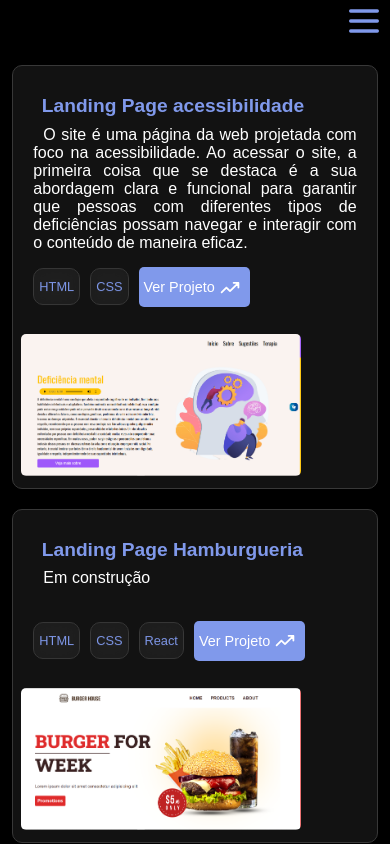
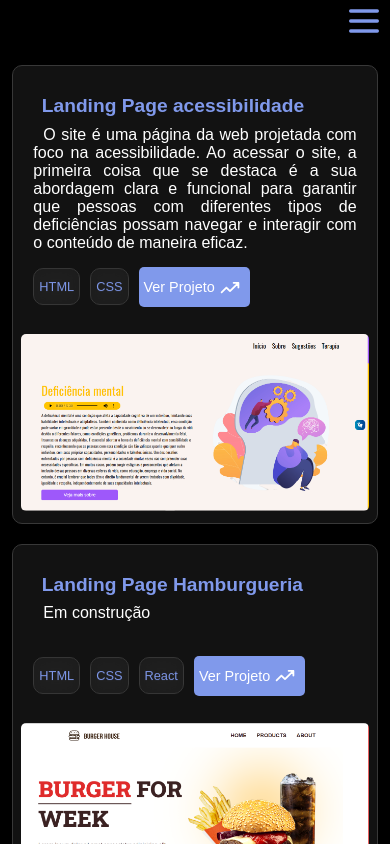
Before and after one commit to CaioSantos00/portfolioCaio, a React (Vite) app: page /Projetos in a window 390 px wide. Shown: the top 844 px of the page. Built offline with nearby package versions, Linux system fonts and the light colour scheme.

Commit message:
Atualização Projetos

```diff
--- a/src/Componentes/Projetos/Projetos.css
+++ b/src/Componentes/Projetos/Projetos.css
@@ -169,7 +169,7 @@
 }
 
 .imgProje {
-    width: 280px;
+    width: 100%;
 }
 
 .btnsProjetos {
@@ -177,9 +177,3 @@
     font-size: 0.9em;
 }
 }
-
-@media screen and (max-width: 360px) {
-.imgProje {
-    width: 315px;
-}
-}
```
